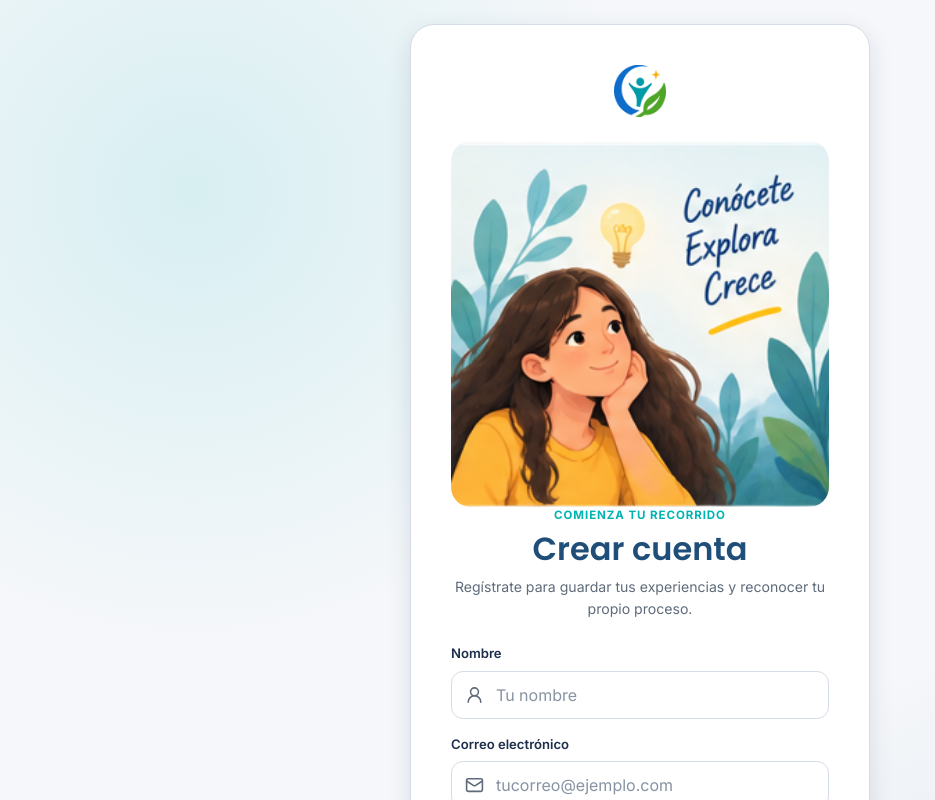
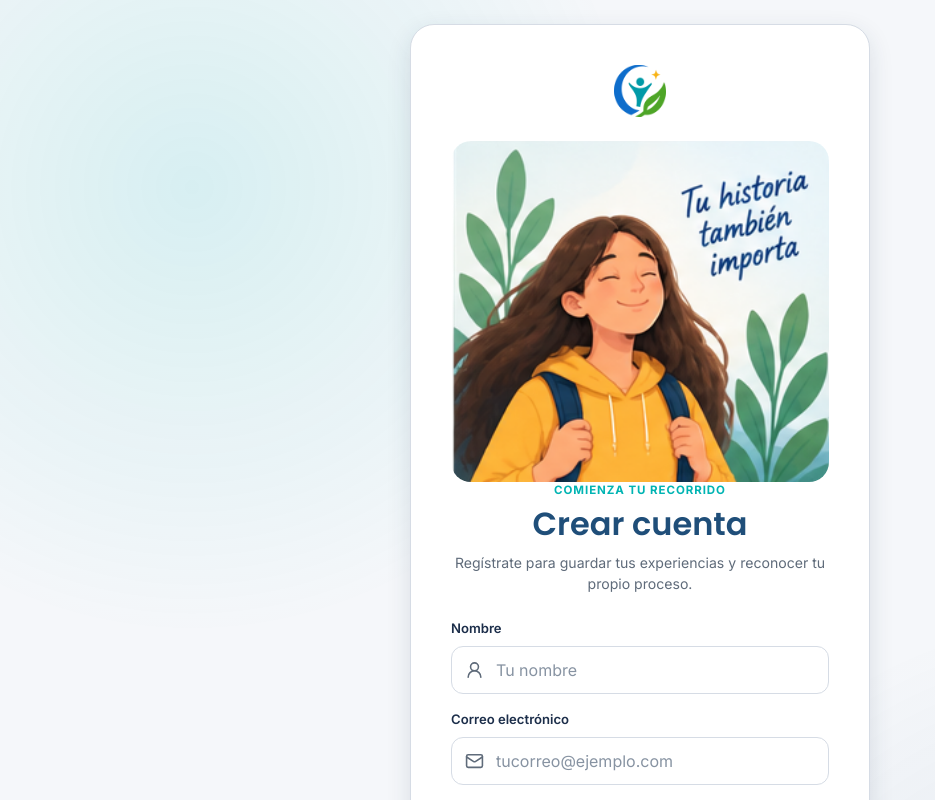
Before and after one commit to Pepealdana/ORENZA, a React (Vite) app: page /registro in a window 1280 px wide. Shown: the top 800 px of the page, without its empty margins (0-935 px from the left). Built offline with nearby package versions, Linux system fonts and the light colour scheme; no server answers.

Commit message:
fix: usa ilustracion PNG de registro

```diff
--- a/src/pages/auth/RegisterPage.jsx
+++ b/src/pages/auth/RegisterPage.jsx
@@ -54,7 +54,7 @@ function RegisterPage() {
     <main className={styles.page}>
       <section className={styles.card} aria-labelledby="register-title">
         <div className={styles.brand}><img src={orenzaLogo} alt="ORENZA" /></div>
-        <IdentityVisual variant="bienvenida" />
+        <IdentityVisual variant="registro" />
         <header className={styles.header}>
           <p className={styles.eyebrow}>Comienza tu recorrido</p>
           <h1 id="register-title" className={styles.title}>Crear cuenta</h1>
```
